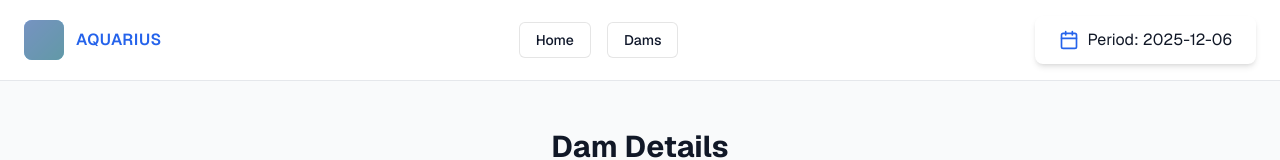
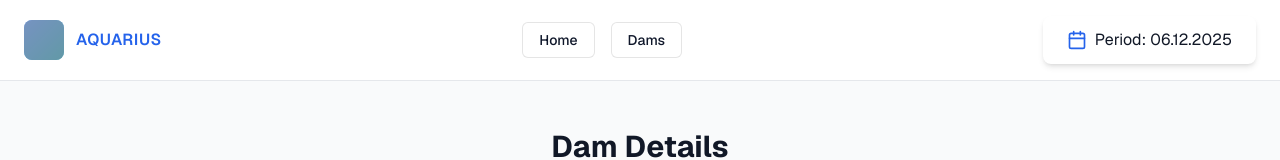
Before and after one commit to Gennadion/aquarius-frontend, a Next.js app: page /dam in a window 1280 px wide. Shown: the top 160 px of the page. Built offline with nearby package versions, Linux system fonts and the light colour scheme; grey boxes are pictures that could not be loaded.

Commit message:
make periods consistent format

```diff
--- a/src/components/DamPage.tsx
+++ b/src/components/DamPage.tsx
@@ -7,9 +7,18 @@ import { usePeriodStore } from "@/store/period-store";
 import { ImageWithFallback } from "@/components/ImageWithFallback";
 import { usePathname } from "next/navigation";
 
+// Get today's date in DD.MM.YYYY format
+function getTodayDDMMYYYY(): string {
+  const today = new Date();
+  const day = String(today.getDate()).padStart(2, '0');
+  const month = String(today.getMonth() + 1).padStart(2, '0');
+  const year = today.getFullYear();
+  return `${day}.${month}.${year}`;
+}
+
 export function DamPage() {
   const { period, setPeriod } = usePeriodStore();
-  const displayPeriod = period || new Date().toISOString().split("T")[0];
+  const displayPeriod = period || getTodayDDMMYYYY();
   const pathname = usePathname();
 
 
@@ -56,7 +65,6 @@ export function DamPage() {
           <PeriodPicker
             value={displayPeriod}
             onChange={setPeriod}
-            dateFormat="DD.MM.YYYY"
             className="mb-0 inline"
           />
         </div>
--- a/src/components/LandingPage.tsx
+++ b/src/components/LandingPage.tsx
@@ -16,23 +16,11 @@ export function LandingPage() {
   const { period, setPeriod, resetPeriod } = usePeriodStore();
   const pathname = usePathname();
 
-  // Convert date from YYYY-MM-DD to DD.MM.YYYY format if needed
-  const convertToApiDateFormat = (date: string): string => {
-    // Check if date is in YYYY-MM-DD format (e.g., "2025-01-15")
-    const yyyyMmDdPattern = /^\d{4}-\d{2}-\d{2}$/;
-    if (yyyyMmDdPattern.test(date)) {
-      const [year, month, day] = date.split('-');
-      return `${day}.${month}.${year}`;
-    }
-    // If already in DD.MM.YYYY format or empty, return as-is
-    return date;
-  };
 
   const fetchSummary = useCallback(async (date?: string) => {
     try {
       setError(null);
-      const apiDate = date ? convertToApiDateFormat(date) : undefined;
-      const data = await getSummary(apiDate ? { targetDate: apiDate } : undefined);
+      const data = await getSummary(date ? { targetDate: date } : undefined);
       setSummary(data);
     } catch (err) {
       setError(err instanceof Error ? err.message : "Failed to load summary data");
@@ -88,7 +76,6 @@ export function LandingPage() {
           <PeriodPicker
             value={period || ""}
             onChange={setPeriod}
-            dateFormat="DD.MM.YYYY"
             className="mb-0 inline"
           />
         </div>
--- a/src/components/PeriodPicker.tsx
+++ b/src/components/PeriodPicker.tsx
@@ -4,12 +4,10 @@ import { useState, useEffect, useRef } from "react";
 import { Calendar } from "lucide-react";
 
 export interface PeriodPickerProps {
-  /** Current date value. For DD.MM.YYYY format, pass string like "15.01.2025". For YYYY-MM-DD format, pass string like "2025-01-15" */
+  /** Current date value in DD.MM.YYYY format, e.g. "15.01.2025" */
   value: string;
   /** Callback when date changes */
   onChange: (date: string) => void;
-  /** Date format to use */
-  dateFormat?: "DD.MM.YYYY" | "YYYY-MM-DD";
   /** Label for the period picker */
   label?: string;
   /** Additional className for the container */
@@ -19,7 +17,6 @@ export interface PeriodPickerProps {
 export function PeriodPicker({
   value,
   onChange,
-  dateFormat = "YYYY-MM-DD",
   label,
   className = "",
 }: PeriodPickerProps) {
@@ -54,18 +51,11 @@ export function PeriodPicker({
     };
   }, [localValue, onChange, value]);
 
-  const handleDateChange = (newDate: string) => {
-    setLocalValue(newDate);
-    if (dateFormat === "YYYY-MM-DD") {
-      setIsOpen(false);
-    }
-  };
-
   const handleTextChange = (newDate: string) => {
     setLocalValue(newDate);
   };
 
-  const displayValue = localValue || (dateFormat === "YYYY-MM-DD" ? new Date().toISOString().split("T")[0] : "");
+  const displayValue = localValue || "";
 
   // Check if className contains "mb-0" or "inline" to determine if it should be inline
   const isInline = className.includes("mb-0") || className.includes("inline");
@@ -89,9 +79,8 @@ export function PeriodPicker({
         {isOpen && (
           <div className={`absolute top-14 ${isInline ? 'left-0' : 'left-1/2 transform -translate-x-1/2'} bg-white rounded-lg shadow-xl p-4 z-10`}>
             <label className="block text-gray-700 mb-2 text-sm">
-              {dateFormat === "DD.MM.YYYY" ? "Target Date (DD.MM.YYYY)" : "Select Date"}
+              Target Date (DD.MM.YYYY)
             </label>
-            {dateFormat === "DD.MM.YYYY" ? (
             <input
               type="text"
               placeholder="DD.MM.YYYY (e.g., 15.01.2025)"
@@ -101,14 +90,6 @@ export function PeriodPicker({
               pattern="\d{2}\.\d{2}\.\d{4}"
               title="Please enter date in DD.MM.YYYY format"
             />
-            ) : (
-              <input
-                type="date"
-                value={localValue}
-                onChange={(e) => handleDateChange(e.target.value)}
-                className="px-4 py-2 border border-gray-300 rounded-md focus:outline-none focus:ring-2 focus:ring-blue-400"
-              />
-            )}
           </div>
         )}
       </div>
--- a/src/components/analytics/AnalyticsPage.tsx
+++ b/src/components/analytics/AnalyticsPage.tsx
@@ -64,16 +64,24 @@ function mapDamModelToDam(model: DamModel, id: string): Dam {
   };
 }
 
-// Parse date string that could be in YYYY-MM-DD or DD.MM.YYYY format
+// Get today's date in DD.MM.YYYY format
+function getTodayDDMMYYYY(): string {
+  const today = new Date();
+  const day = String(today.getDate()).padStart(2, '0');
+  const month = String(today.getMonth() + 1).padStart(2, '0');
+  const year = today.getFullYear();
+  return `${day}.${month}.${year}`;
+}
+
+// Parse date string in DD.MM.YYYY format
 function parseDate(dateStr: string): Date {
-  // Check if it's DD.MM.YYYY format
   const ddMmYyyyPattern = /^(\d{2})\.(\d{2})\.(\d{4})$/;
   const match = dateStr.match(ddMmYyyyPattern);
   if (match) {
     const [, day, month, year] = match;
     return new Date(parseInt(year), parseInt(month) - 1, parseInt(day));
   }
-  // Otherwise assume YYYY-MM-DD or other standard format
+  // Fallback to standard Date parsing
   return new Date(dateStr);
 }
 
@@ -507,18 +515,9 @@ export function AnalyticsPage() {
   const [error, setError] = useState<string | null>(null);
 
   const { period, setPeriod } = usePeriodStore();
-  const displayPeriod = period || new Date().toISOString().split("T")[0];
+  const displayPeriod = period || getTodayDDMMYYYY();
   const pathname = usePathname();
 
-  // Convert date from YYYY-MM-DD to DD.MM.YYYY format
-  const convertToApiDateFormat = useCallback((date: string): string => {
-    const yyyyMmDdPattern = /^\d{4}-\d{2}-\d{2}$/;
-    if (yyyyMmDdPattern.test(date)) {
-      const [year, month, day] = date.split('-');
-      return `${day}.${month}.${year}`;
-    }
-    return date;
-  }, []);
 
   // Fetch all dams data
   const fetchDams = useCallback(async (targetDate?: string) => {
@@ -526,10 +525,8 @@ export function AnalyticsPage() {
     setError(null);
 
     try {
-      const apiDate = targetDate ? convertToApiDateFormat(targetDate) : undefined;
-
       const damPromises = DAM_NAMES.map((name, index) =>
-        getDam({ name, targetDate: apiDate })
+        getDam({ name, targetDate })
           .then(model => mapDamModelToDam(model, String(index + 1)))
       );
 
@@ -541,7 +538,7 @@ export function AnalyticsPage() {
     } finally {
       setLoading(false);
     }
-  }, [convertToApiDateFormat]);
+  }, []);
 
   // Fetch dams on mount and when period changes
   useEffect(() => {
@@ -596,7 +593,6 @@ export function AnalyticsPage() {
           <PeriodPicker
             value={displayPeriod}
             onChange={setPeriod}
-            dateFormat={selectedDam ? "YYYY-MM-DD" : "DD.MM.YYYY"}
             className="mb-0 inline"
           />
         </div>
```
Lines whose indentation alone changed are shown as unchanged.
